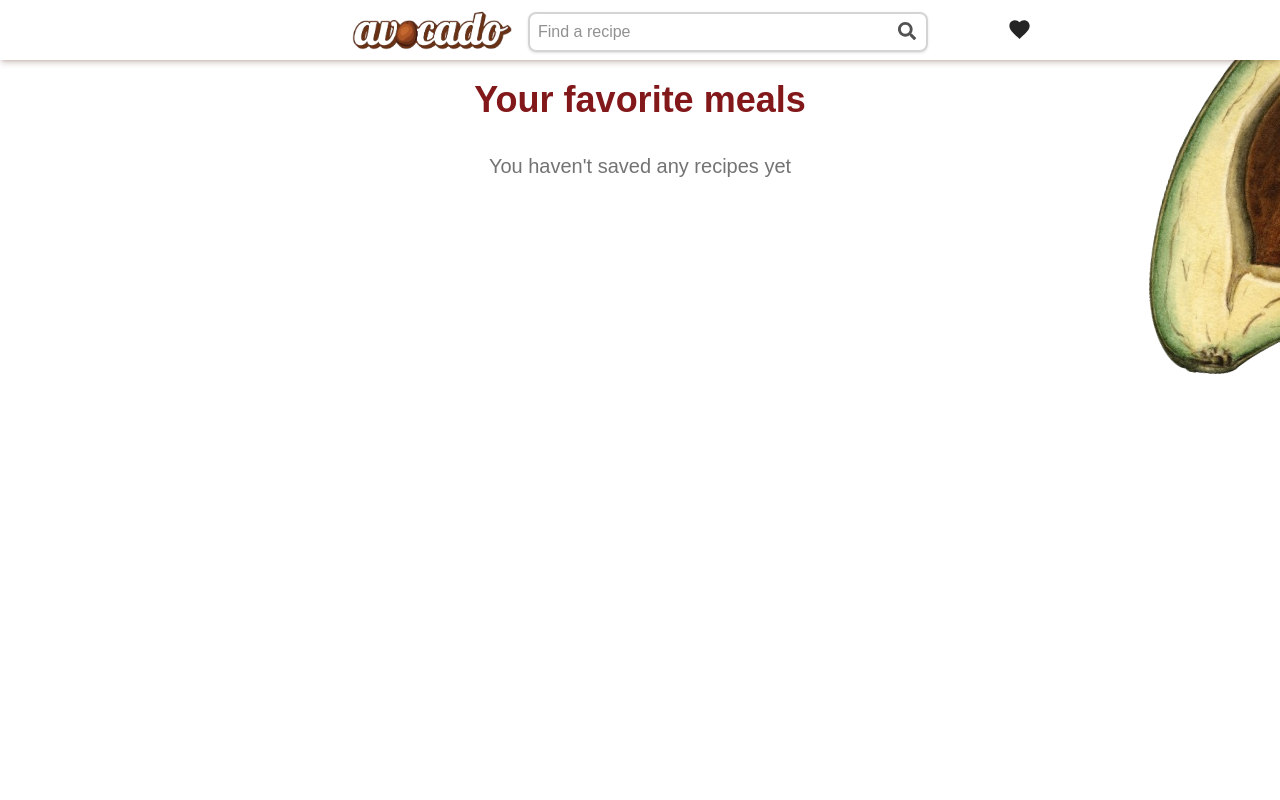
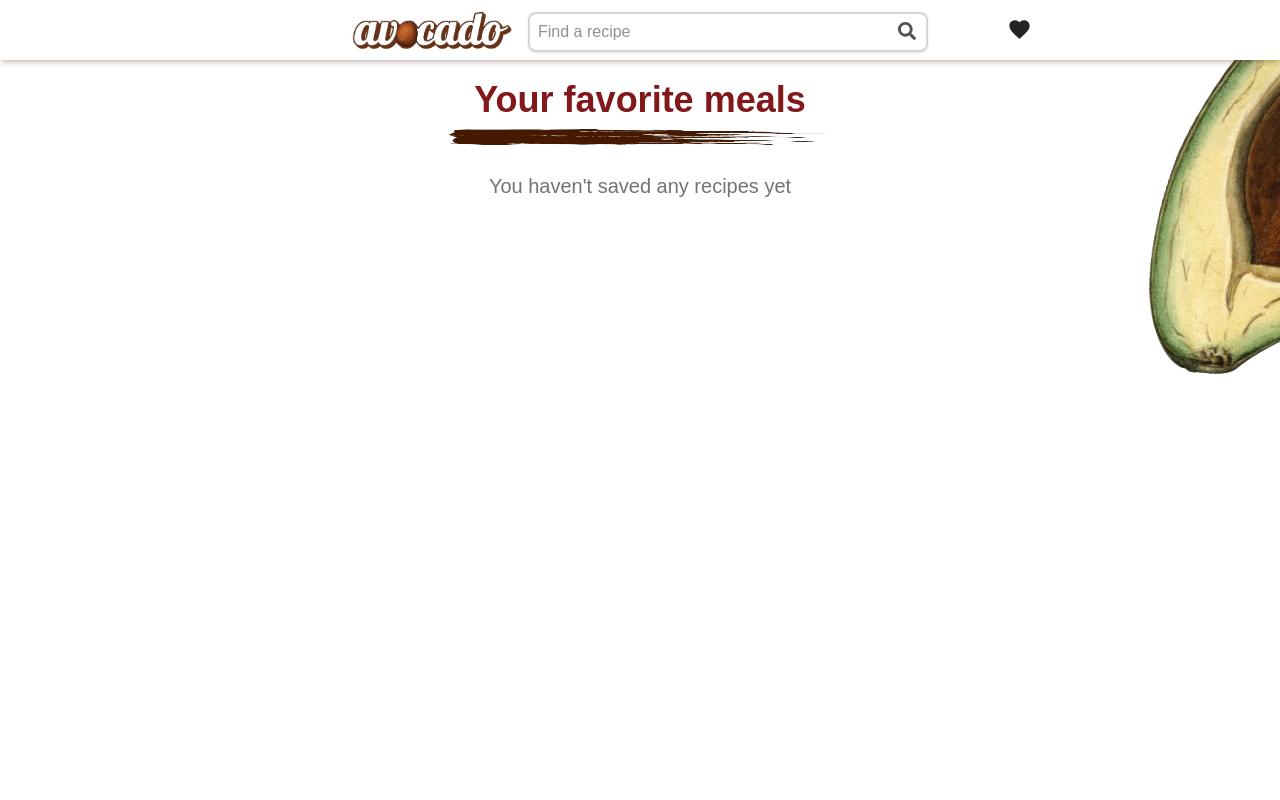
Before and after one commit to michelezedda/avocado, a React (Vite) app: page /favorites in a window 1280 px wide. Shown: the top 800 px of the page. Built offline with nearby package versions, Linux system fonts and the light colour scheme; a web font is replaced by a local one.

Commit message:
highlight pic added

```diff
--- a/src/components/Cards.tsx
+++ b/src/components/Cards.tsx
@@ -2,7 +2,7 @@ import type { CardProps } from "../types/Types";
 
 const Cards = () => {
   return (
-    <div className="mx-auto max-w-screen-sm">
+    <div className="mx-auto max-w-screen-sm xl:max-w-screen-2xl">
       <div className="flex justify-around items-center mt-70 gap-4 mx-4">
         <Card title="title" />
         <Card title="title" />
--- a/src/components/Favorites.tsx
+++ b/src/components/Favorites.tsx
@@ -8,9 +8,10 @@ function Favorites() {
   return (
     <>
       <div className="w-full flex flex-col items-center mt-20">
-        <h2 className="flex font-bold text-3xl lg:text-4xl mb-8 text-red-900">
+        <h2 className="flex font-bold text-3xl lg:text-4xl text-red-900">
           Your favorite meals
         </h2>
+        <img src="/media/highlight.png" className="h-6 w-100 mb-6 mt-1" />
         {favoriteList.length ? (
           <>
             <div className="flex flex-col gap-4">
--- a/src/components/TrendingRecipes.tsx
+++ b/src/components/TrendingRecipes.tsx
@@ -35,7 +35,8 @@ function TrendingRecipes() {
         id="trending-recipes"
         className="flex flex-col items-center justify-center mt-20"
       >
-        <h2 className="font-bold text-3xl lg:text-4xl mb-6">Now Trending</h2>
+        <h2 className="font-bold text-3xl lg:text-4xl">Now Trending</h2>
+        <img src="/media/highlight.png" className="h-6 w-80 mb-6 mt-1" />
         {loading ? (
           <RiLoader2Fill size={30} className="animate-spin" />
         ) : (
--- a/src/pages/Results.tsx
+++ b/src/pages/Results.tsx
@@ -18,9 +18,10 @@ function Results() {
       <div className="w-full h-screen flex flex-col items-center mt-30 md:mt-20">
         {results.length >= 1 ? (
           <>
-            <h2 className="font-bold text-3xl lg:text-4xl mb-8">
+            <h2 className="font-bold text-3xl lg:text-4xl">
               Results for "{input}"
             </h2>
+            <img src="/media/highlight.png" className="h-6 w-100 mb-6 mt-1" />
             <div className="flex flex-col gap-4">
               {results.map((recipe: Recipe) => (
                 <RecipeCard key={recipe.id} recipe={recipe} />
```
Also changed, not shown: public/media/highlight.png (added).
